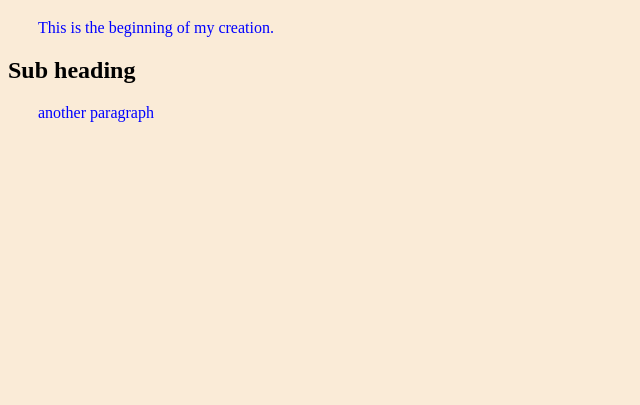
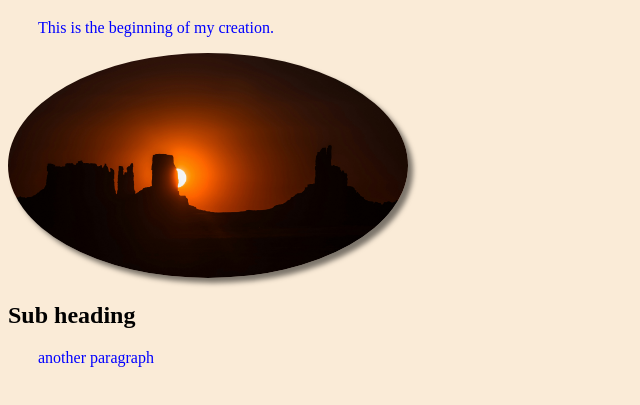
Before and after one commit to EasonVora/hello-world, a plain HTML site: page index.html in a window 1280 px wide. Shown: the part 61-466 px from the top of the page, without its empty margins (0-640 px from the left). Drawn offline with Linux system fonts and the light colour scheme.

Commit message:
Added image to hello world

```diff
--- a/bluestyle.css
+++ b/bluestyle.css
@@ -10,3 +10,10 @@ p {
     color:blue;
     margin-left: 30px;
 }
+
+body img {
+    width: 100%;
+    border-radius: 100%;
+    box-shadow: 5px 5px 5px rgb(0, 0, 0, 0.5);
+    max-width: 400px;
+}
--- a/index.html
+++ b/index.html
@@ -9,7 +9,7 @@
 <body>
     <h1>Hello World!</h1>
     <p>This is the beginning of my creation.</p>
-
+    <img src="desert-sunset.jpg" alt="Desert Sunset">
     <h2>Sub heading</h2>
     <p>another paragraph</p>
 
```
Also changed, not shown: desert-sunset.jpg (added).
